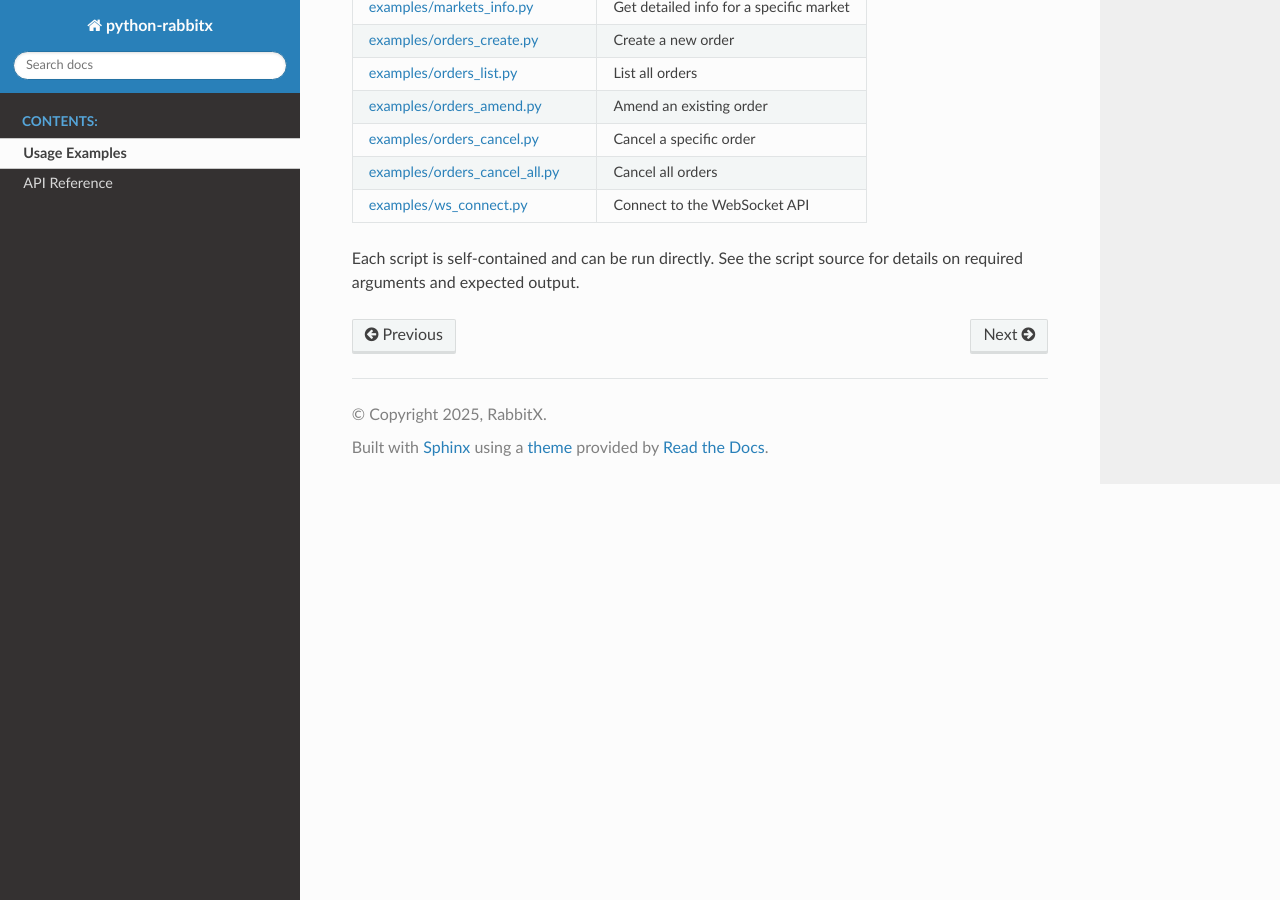
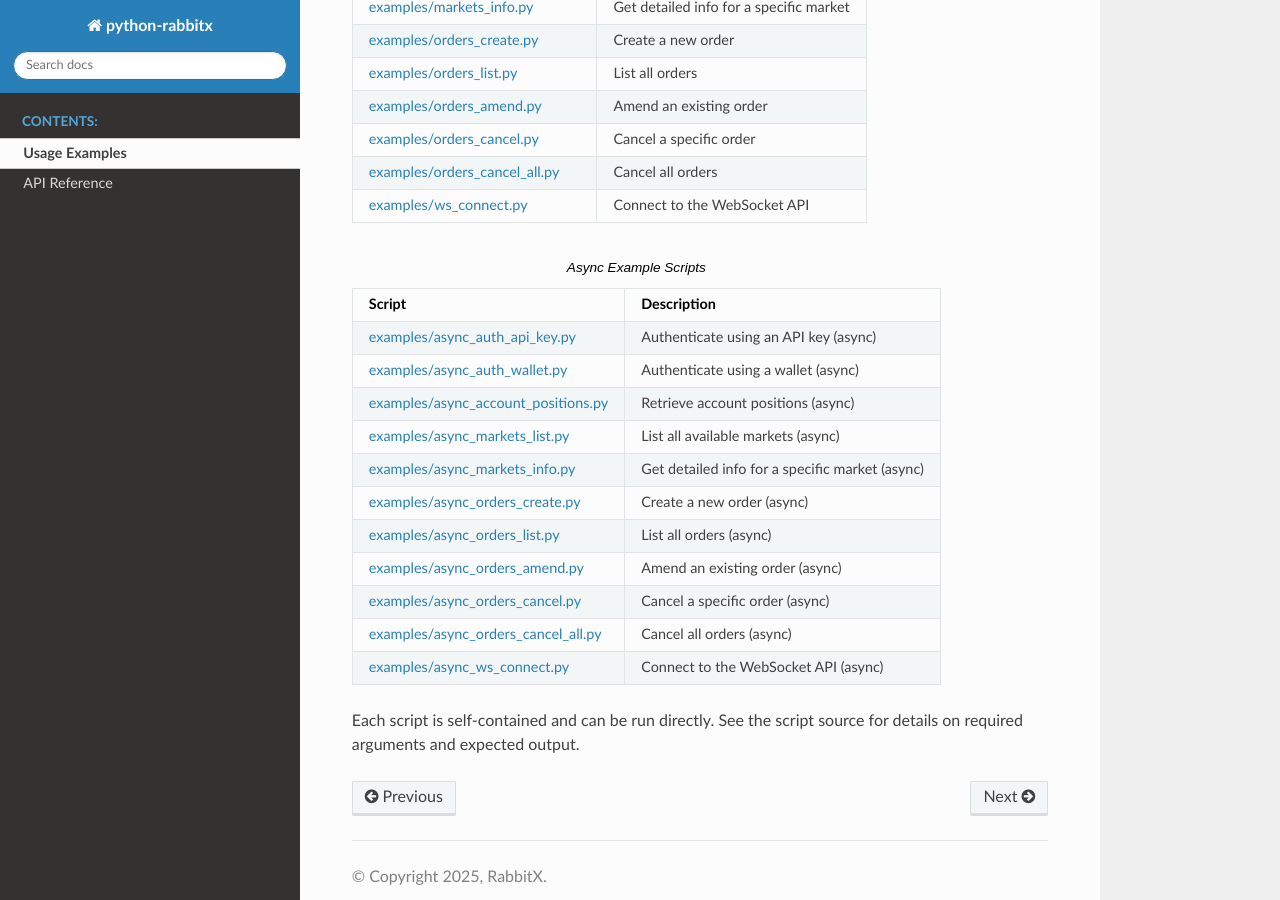
Before and after one commit to timsolov/python-rabbitx, a Sphinx documentation site: the page built from docs/usage.rst, in a window 1280 px wide and 900 px high, scrolled down 481 px. Built offline with Sphinx 7.4.7 and the Read the Docs theme 3.1.0, drawn with Linux system fonts in a browser that asks for light colours.

```diff
--- a/docs/index.rst
+++ b/docs/index.rst
@@ -36,7 +36,7 @@ python-rabbitx is a Python client for interacting with the RabbitX exchange. It
       network=consts.ETHEREUM_MAINNET, api_key=ApiKey.from_file(".apikey/apiKey.json")
    )
 
-   # or if you want to use a private key:
+   # or if you want to use a private key (not recommended):
 
    # from rabbitx.wallet import Wallet
    # rabbitx = RabbitX(
@@ -47,7 +47,7 @@ python-rabbitx is a Python client for interacting with the RabbitX exchange. It
    # Replace with real values as needed
    order = rabbitx.orders.create(
       market_id="BTC-USD", type="limit", side="long", price=10000, size=0.001
-   )
+   ).result()
 
    print(f"Order: {order}")
 
--- a/docs/usage.rst
+++ b/docs/usage.rst
@@ -33,4 +33,32 @@ The `examples` directory contains scripts demonstrating the most common API endp
    * - :ghfile:`examples/ws_connect.py`
      - Connect to the WebSocket API
 
+.. list-table:: Async Example Scripts
+   :header-rows: 1
+
+   * - Script
+     - Description
+   * - :ghfile:`examples/async_auth_api_key.py`
+     - Authenticate using an API key (async)
+   * - :ghfile:`examples/async_auth_wallet.py`
+     - Authenticate using a wallet (async)
+   * - :ghfile:`examples/async_account_positions.py`
+     - Retrieve account positions (async)
+   * - :ghfile:`examples/async_markets_list.py`
+     - List all available markets (async)
+   * - :ghfile:`examples/async_markets_info.py`
+     - Get detailed info for a specific market (async)
+   * - :ghfile:`examples/async_orders_create.py`
+     - Create a new order (async)
+   * - :ghfile:`examples/async_orders_list.py`
+     - List all orders (async)
+   * - :ghfile:`examples/async_orders_amend.py`
+     - Amend an existing order (async)
+   * - :ghfile:`examples/async_orders_cancel.py`
+     - Cancel a specific order (async)
+   * - :ghfile:`examples/async_orders_cancel_all.py`
+     - Cancel all orders (async)
+   * - :ghfile:`examples/async_ws_connect.py`
+     - Connect to the WebSocket API (async)
+
 Each script is self-contained and can be run directly. See the script source for details on required arguments and expected output.
```
Also changed, not shown: README.md (+9 -4 lines).
